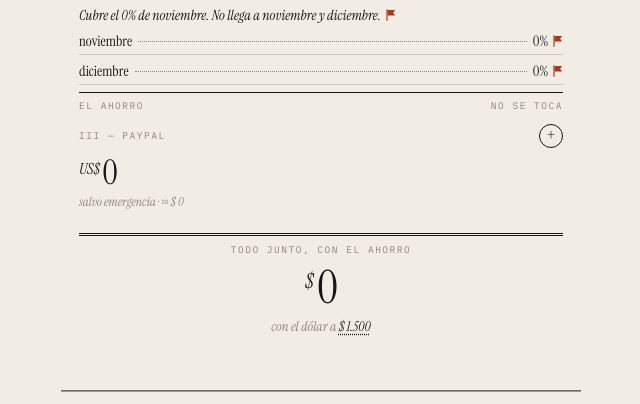
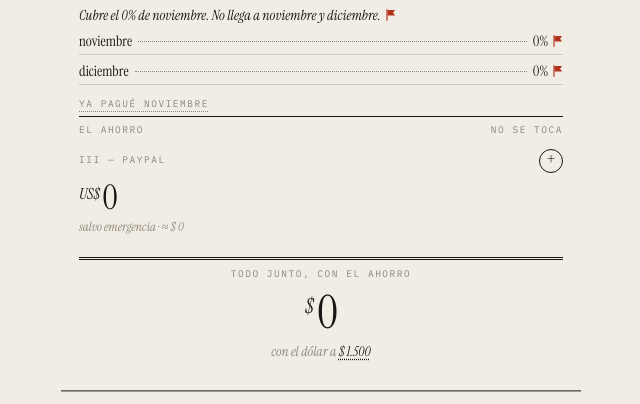
Before and after one commit to coco-rinaldi/finanzas, a plain HTML site: page index.html in a window 1280 px wide. Shown: the part 424-828 px from the top of the page, without its empty margins (319-959 px from the left). Before the commit the page ends 804 px from the top, so only its background shows below. Drawn offline with Linux system fonts and the light colour scheme.

Commit message:
Update index.html

```diff
--- a/index.html
+++ b/index.html
@@ -76,6 +76,9 @@ nav button.on{color:var(--ink);text-decoration:underline;text-underline-offset:5
 .bar i{position:absolute;left:0;top:-1px;height:3px;background:var(--ink)}
 .bar.warn i{background:var(--red)}
 .flag{color:var(--red);vertical-align:-1px;margin-left:5px}
+.paidrow{width:100%;color:var(--mute);margin-bottom:9px}
+.paidrow .lead{border-color:var(--hair)}
+.paidbtn{display:block;padding:6px 0 2px;text-decoration:underline dotted;text-underline-offset:4px}
 
 .total{border-top:3px double var(--ink);margin-top:10px;padding-top:8px;text-align:center}
 .tamt{font-size:clamp(34px,11vw,46px);line-height:1;letter-spacing:-.025em;margin:8px 0 4px}
@@ -154,6 +157,7 @@ const uid=()=>Math.random().toString(36).slice(2,9);
 const DEF={
   accounts:{mp:{amount:0,last:null},pp:{amount:0,last:null},ef:{amount:0,last:null}},
   rate:1500,
+  paid:null,
   gastos:[['alquiler',412000],['expensas',87000],['luz',50000],['gas',25000],['internet',25000],['datos',15000]]
     .map(([name,amount])=>({id:uid(),name,amount})),
   ingresos:[
@@ -188,6 +192,7 @@ function parse(str){
 const FLAG='<svg class="flag" viewBox="0 0 12 14" width="10" height="12" aria-label="alerta"><path d="M1.2 0v14" stroke="currentColor" stroke-width="1.4"/><path d="M1.9 1h9l-2.4 3.2 2.4 3.3h-9z" fill="currentColor"/></svg>';
 
 const now=new Date();
+const CUR_KEY=`${now.getFullYear()}-${now.getMonth()}`;
 const monthAt=i=>MESES[(now.getMonth()+i)%12];   // 0 = mes actual
 const totalGastos=()=>S.gastos.reduce((a,g)=>a+(g.amount||0),0);
 const totalIngresos=()=>S.ingresos.reduce((a,g)=>a+(g.cur==='USD'?(g.amount||0)*S.rate:(g.amount||0)),0);
@@ -210,17 +215,19 @@ function acctHTML(k,num,align,sub){
 function renderAhora(){
   const A=S.accounts, pesos=A.mp.amount+A.ef.amount, G=totalGastos();
   const serio=pesos*.8, chill=pesos*.2, T=pesos+A.pp.amount*S.rate;
+  const paid=S.paid===CUR_KEY;
+  const start=paid?1:0;
 
   const cov=[];
   if(G>0){
     let rest=serio;
-    for(let i=0;i<24;i++){
+    for(let i=start;i<start+24;i++){
       const p=Math.max(0,Math.min(rest/G,1));
       cov.push({m:monthAt(i),p,i}); rest-=G;
       if(i>=1&&(p<1||rest<=0)) break;
     }
   }
-  const alarm=G>0&&serio<2*G;
+  const alarm=G>0&&serio<(paid?1:2)*G;
 
   let note='';
   if(!G) note='No hay gastos cargados.';
@@ -230,7 +237,7 @@ function renderAhora(){
     note= full.length===1 ? `${cap(full[0].m)}, cubierto.` : `De ${full[0].m} a ${full[full.length-1].m}, todo cubierto.`;
     if(part) note+=` De ${part.m}, el ${pct(part.p)}.`;
   }
-  if(alarm) note+=` No llega a ${monthAt(0)} y ${monthAt(1)}.${FLAG}`;
+  if(alarm) note+= paid ? ` No llega a ${monthAt(1)}.${FLAG}` : ` No llega a ${monthAt(0)} y ${monthAt(1)}.${FLAG}`;
 
   $('#ahora').innerHTML=`
     <div class="duo">
@@ -255,11 +262,13 @@ function renderAhora(){
       </div>
       ${G?`<div class="cov">
         <p class="note">${note}</p>
+        ${paid?`<button class="row paidrow" data-paid><span>${monthAt(0)}</span><span class="lead"></span><em>pagado</em></button>`:''}
         ${cov.map(c=>{
           const warn=alarm&&c.i<2&&c.p<1;
           return `<div class="row"><span>${c.m}</span><span class="lead"></span><span>${c.p>=1?'<em>cubierto</em>':pct(c.p)}${warn?FLAG:''}</span></div>
           <div class="bar${warn?' warn':''}"><i style="width:${c.p*100}%"></i></div>`;
         }).join('')}
+        ${paid?'':`<button class="paidbtn kicker" data-paid>ya pagué ${monthAt(0)}</button>`}
       </div>`:`<p class="note">${note}</p>`}
     </div>
 
@@ -375,6 +384,10 @@ document.addEventListener('click',e=>{
     document.querySelectorAll('.tab').forEach(s=>s.classList.toggle('on',s.id===d.tab));
     window.scrollTo(0,0); return;
   }
+  if('paid' in d){
+    S.paid = S.paid===CUR_KEY ? null : CUR_KEY;
+    save(); render(); return;
+  }
   if(d.add){
     const acc=S.accounts[d.add];
     openSheet({kicker:ACC[d.add].name,title:'Sumar un ingreso',
```
